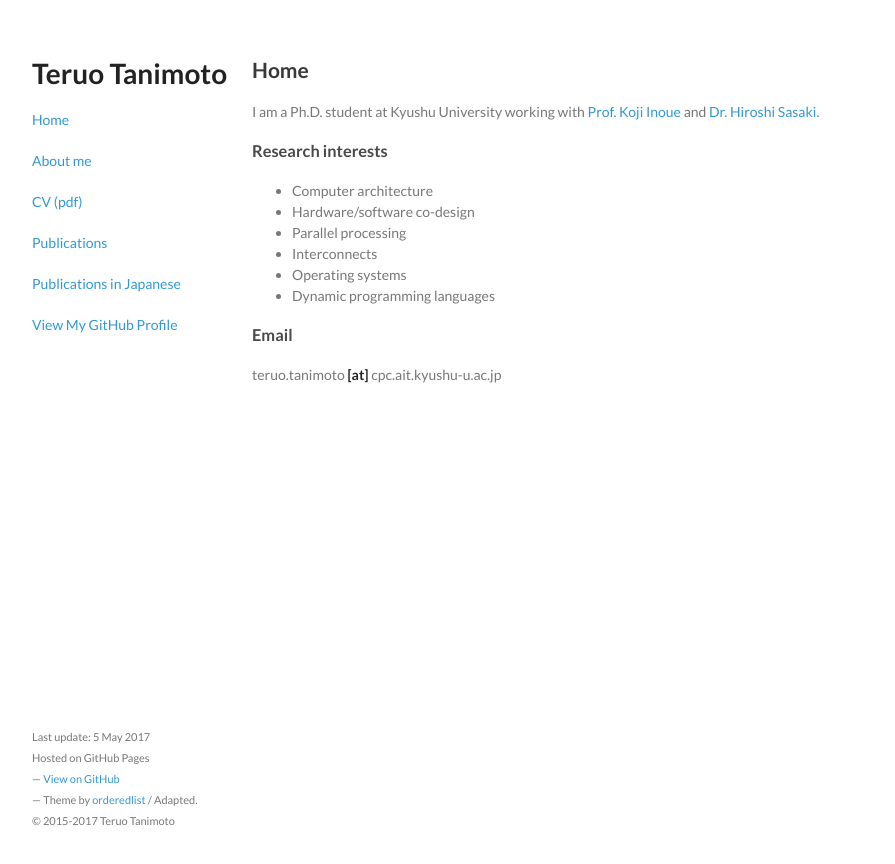
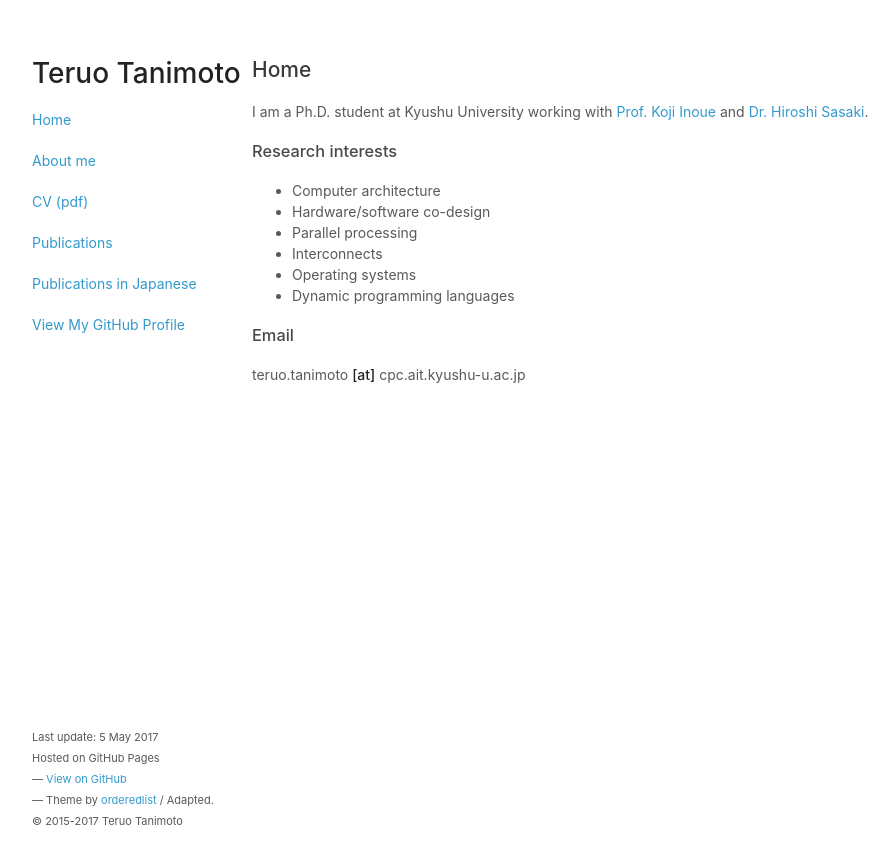
Before and after one commit to teruo41/teruo41.github.io, a Jekyll site: the page built from index.md, in a window 1280 px wide. Shown: the top 864 px of the page, without its empty margins (178-1073 px from the left). Built offline with Jekyll 4.4.1, drawn with Linux system fonts in a browser that asks for light colours.

Commit message:
Update stylesheet

```diff
--- a/_layouts/default.html
+++ b/_layouts/default.html
@@ -7,11 +7,10 @@
 
     <link rel="stylesheet" href="stylesheets/styles.css">
     <link rel="stylesheet" href="stylesheets/pygment_trac.css">
-    <meta name="viewport" content="width=device-width, initial-scale=1, user-scalable=no">
+    <meta name="viewport" content="width=device-width">
     <!--[if lt IE 9]>
     <script src="//html5shiv.googlecode.com/svn/trunk/html5.js"></script>
     <![endif]-->
-    <script src="javascripts/include.js"></script>
 
     <script>
         (function(i,s,o,g,r,a,m){i['GoogleAnalyticsObject']=r;i[r]=i[r]||function(){
@@ -21,7 +20,6 @@
 
         ga('create', 'UA-87346458-1', 'auto');
         ga('send', 'pageview');
-
     </script>
 
   </head>
--- a/stylesheets/styles.css
+++ b/stylesheets/styles.css
@@ -1,9 +1,8 @@
-@import url(https://fonts.googleapis.com/css?family=Lato:400italic,700italic,400,700);
-
 body {
+  background-color: #fff;
   padding:50px;
-  font:14px/1.5 Lato, "Helvetica Neue", Helvetica, Arial, sans-serif;
-  color:#777;
+  font: 14px/1.5 -apple-system, BlinkMacSystemFont, "Segoe UI", Roboto, Oxygen, Ubuntu, Cantarell, "Fira Sans", "Droid Sans", "Helvetica Neue", Arial, sans-serif, "Apple Color Emoji", "Segoe UI Emoji", "Segoe UI Symbol";
+  color:#595959;
   font-weight:400;
 }
 
@@ -22,27 +21,37 @@
 
 h1 {
   font-size:28px;
+  font-weight: 500;
 }
 
 h2 {
   color:#393939;
+  font-weight: 500;
 }
 
 h3, h4, h5, h6 {
   color:#494949;
+  font-weight: 500;
 }
 
 a {
   color:#39c;
-  font-weight:400;
   text-decoration:none;
+}
+
+a:hover {
+  color:#069;
 }
 
 a small {
   font-size:11px;
   color:#777;
-  margin-top:-0.6em;
+  margin-top:-0.3em;
   display:block;
+}
+
+a:hover small {
+  color:#777;
 }
 
 .wrapper {
@@ -58,9 +67,8 @@
 }
 
 code, pre {
-  font-family:Monaco, Bitstream Vera Sans Mono, Lucida Console, Terminal;
+  font-family:Monaco, Bitstream Vera Sans Mono, Lucida Console, Terminal, Consolas, Liberation Mono, DejaVu Sans Mono, Courier New, monospace;
   color:#333;
-  font-size:12px;
 }
 
 pre {
@@ -84,7 +92,7 @@
 
 dt {
   color:#444;
-  font-weight:700;
+  font-weight:500;
 }
 
 th {
@@ -99,33 +107,32 @@
   width:240px;
   float:left;
   position:fixed;
+  -webkit-font-smoothing:subpixel-antialiased;
 }
 
 header ul {
   list-style:none;
   height:40px;
-
   padding:0;
-
-  background: #eee;
-  background: -moz-linear-gradient(top, #f8f8f8 0%, #dddddd 100%);
-  background: -webkit-gradient(linear, left top, left bottom, color-stop(0%,#f8f8f8), color-stop(100%,#dddddd));
-  background: -webkit-linear-gradient(top, #f8f8f8 0%,#dddddd 100%);
-  background: -o-linear-gradient(top, #f8f8f8 0%,#dddddd 100%);
-  background: -ms-linear-gradient(top, #f8f8f8 0%,#dddddd 100%);
-  background: linear-gradient(top, #f8f8f8 0%,#dddddd 100%);
-
+  background: #f4f4f4;
   border-radius:5px;
-  border:1px solid #d2d2d2;
-  box-shadow:inset #fff 0 1px 0, inset rgba(0,0,0,0.03) 0 -1px 0;
+  border:1px solid #e0e0e0;
   width:230px;
 }
 
 header li {
   width:89px;
   float:left;
-  border-right:1px solid #d2d2d2;
+  border-right:1px solid #e0e0e0;
   height:40px;
+}
+
+header li:first-child a {
+  border-radius:5px 0 0 5px;
+}
+
+header li:last-child a {
+  border-radius:0 5px 5px 0;
 }
 
 header ul a {
@@ -135,17 +142,20 @@
   display:block;
   text-align:center;
   padding-top:6px;
-  height:40px;
+  height:34px;
+}
+
+header ul a:hover {
+  color:#999;
+}
+
+header ul a:active {
+  background-color:#f0f0f0;
 }
 
 strong {
   color:#222;
-  font-weight:700;
-}
-
-header ul li + li {
-  width:88px;
-  border-left:1px solid #fff;
+  font-weight:500;
 }
 
 header ul li + li + li {
@@ -181,6 +191,7 @@
   float:left;
   position:fixed;
   bottom:50px;
+  -webkit-font-smoothing:subpixel-antialiased;
 }
 
 @media print, screen and (max-width: 960px) {
@@ -242,7 +253,11 @@
   }
 
   header ul {
-    display:none;
+    width:99%;
+  }
+
+  header li, header ul li + li + li {
+    width:33%;
   }
 }
 
```
